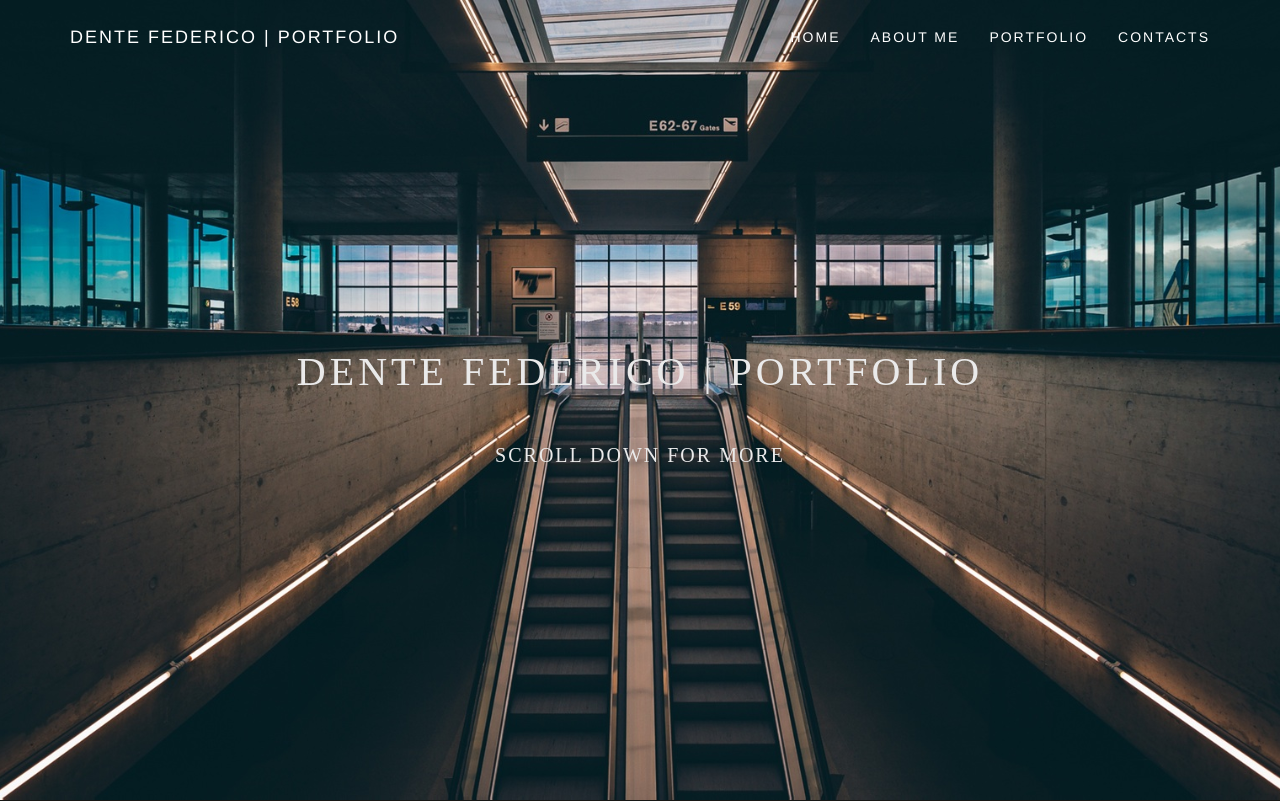
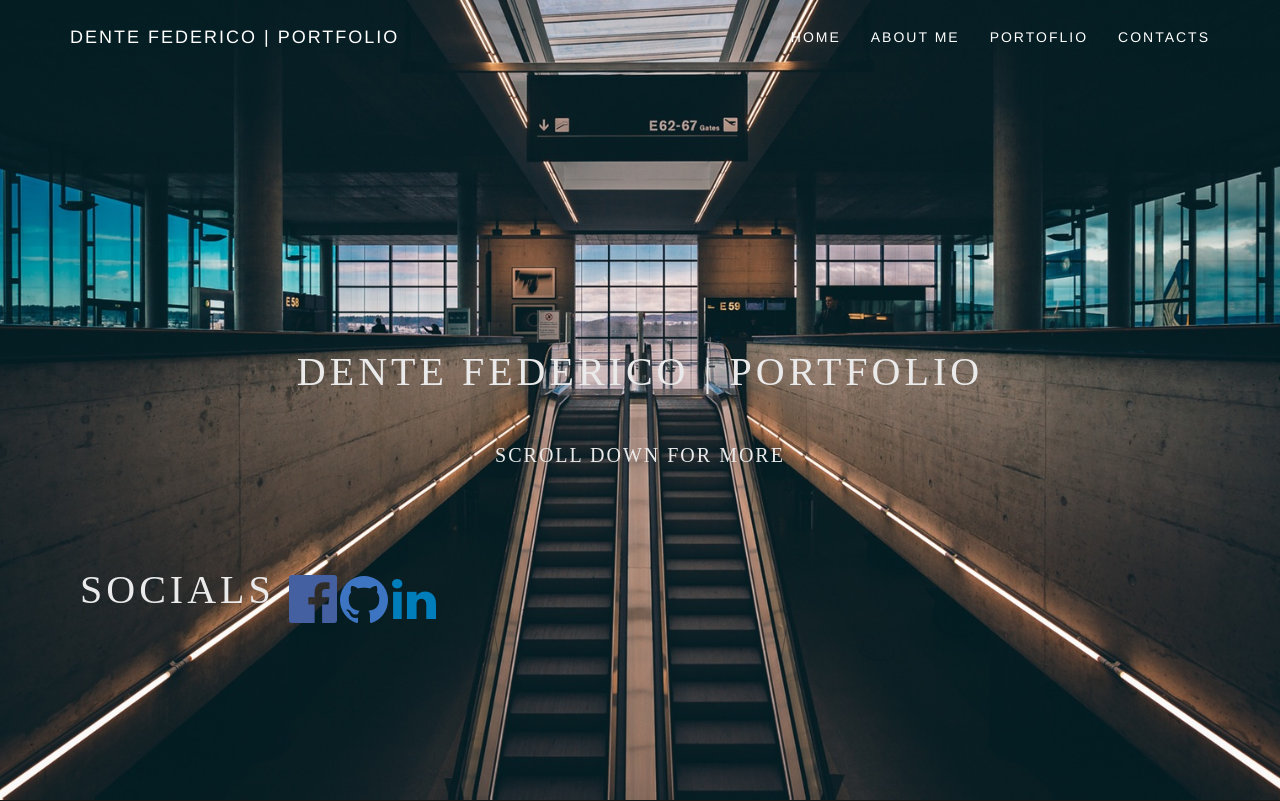
Before and after one commit to fez994/Portfolio, a PHP site: page / in a window 1280 px wide. Shown: the top 801 px of the page. Run offline with PHP 8.4, Linux system fonts and the light colour scheme; grey boxes labelled with a size stand in for pictures from a placeholder-image service; some libraries are stand-ins or nearby versions.

```diff
--- a/index.html
+++ b/index.html
@@ -22,8 +22,6 @@
 </head>
 <body>
 
-
-	<div class="background">
 <!-- Navbar -->
 
 		<div class="navbar transparent navbar-invert navbar-static-top hr">
@@ -41,9 +39,9 @@
 		<div class="collapse navbar-collapse navHeaderCollapse">
 
 		<ul class="nav navbar-nav navbar-right">
-			<li><a href="">Home</a></li>
-			<li><a href="">About me</a></li>
-			<li><a href="">Portfolio</a></li>
+			<li><a href="#">Home</a></li>
+			<li><a href="#about">About me</a></li>
+			<li><a href="#portfolio">Portoflio</a></li>
 			<li><a href="">Contacts</a></li>
 
 
@@ -138,6 +136,29 @@
 </div> <!-- End Portoflio -->
 
 
+<div class="navbar navbar-fixed-bottom">
+	<div id="main" class="container clear-top">
+		<div id="contacts">
+    		<h2>Socials</h2>
+    		<!-- Facebook -->
+    		<a href="https://www.facebook.com/profile.php?id=100001350419056"><img src="images/Facebook.png" id="facebook" class="wow fadeInLeft"></a>
+    		<!-- GitHub -->
+    		<a href="https://github.com/fez994"><img src="images/Github.png" id="github" class="wow fadeInLeft"></a>
+    		<!-- Linkedin -->
+    		<a href="https://www.linkedin.com/in/federico-dente-1a0463109?trk=nav_responsive_tab_profile_pic"><img src="images/Linkedin.png" id="linkedin" class="wow fadeInLeft"></a>
+
+
+
+    		</div>
+    	</div>
+    	<footer class="footer"></footer>
+    </div>
+
+
+
+
+
+
 
 
 
--- a/style.css
+++ b/style.css
@@ -121,12 +121,6 @@ h3 {
   padding-left: 10px;
   }
 
-
-
-
-
-
-
 #portfolio {
 
 position: absolute;
@@ -164,3 +158,20 @@ margin-bottom: 20px;
 div>img {
   margin-bottom: 10px;
 }
+
+#wrap {
+  min-height: 100%;
+}
+
+#main {
+  overflow: auto;
+  padding-bottom: 150px;
+}
+
+.footer {
+  position: relative;
+  margin-top: -150px;
+  height: 150px;
+  clear: both;
+  padding-top: 20px;
+}
```
